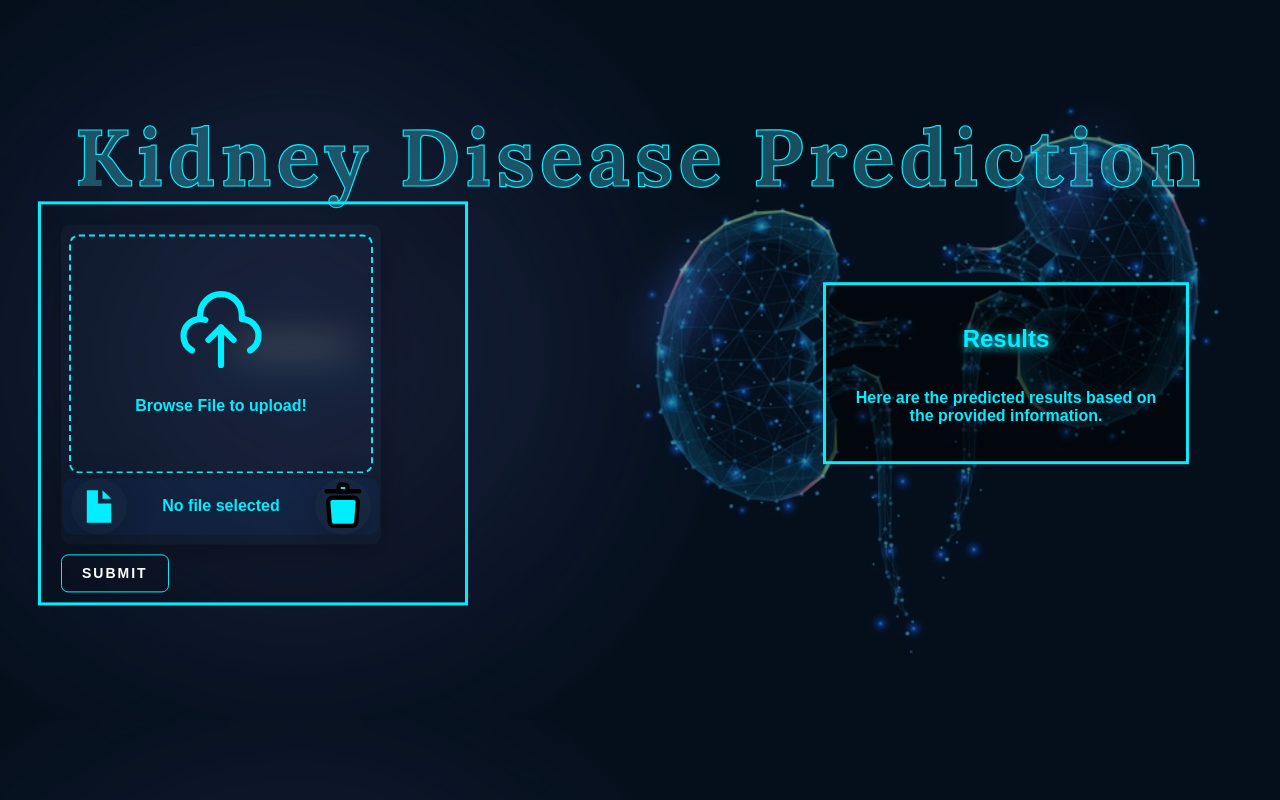
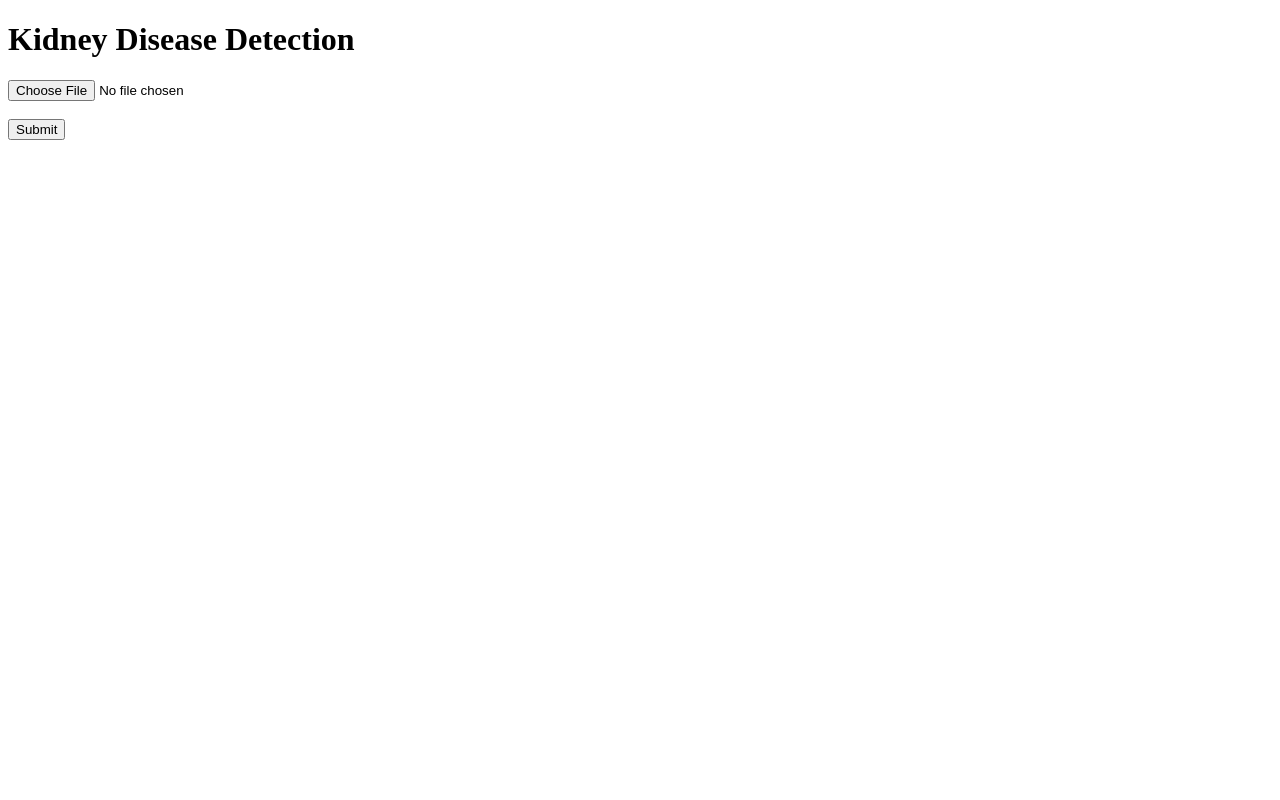
Before and after one commit to narsinhakolekar/OpenHealth, a Flask app: page /kidney in a window 1280 px wide. Run offline with Flask 3, Linux system fonts and the light colour scheme.

Commit message:
Kidney Flask UI Update

```diff
--- a/app.py
+++ b/app.py
@@ -2,11 +2,13 @@ import warnings
 warnings.simplefilter('ignore')
 
 import os
+import cv2
 import sys
 import pickle
 import subprocess
 import numpy as np
 from PIL import Image
+from werkzeug.utils import secure_filename
 from tensorflow.keras.models import load_model
 from src.utils import gen_from_image, gen_from_text
 from flask import Flask, render_template,request,redirect,url_for
@@ -14,6 +16,7 @@ from src.Multi_Disease_System.Parkinsons_Disease_Prediction.pipelines.Prediction
 from src.Multi_Disease_System.Breast_Cancer_Prediction.pipelines.Prediction_pipeline import BCancer_Data, PredictBCancer
 from src.Multi_Disease_System.Heart_Disease_Prediction.pipelines.Prediction_pipeline import CustomData, PredictPipeline
 brain_model = load_model('Artifacts\Brain_Tumour\BrainModel.h5')
+kidney_model = load_model('Artifacts\Kidney_Disease\Kidney_Model.h5')
 
 app = Flask(__name__)
 
@@ -150,12 +153,31 @@ def heart():
             return render_template("error.html")
     return render_template("heart.html")
 
-@app.route('/kidney')
+@app.route('/kidney', methods=['GET', 'POST'])
 def kidney():
-    try:
-        return render_template('kidney.html')
-    except:
-        return render_template('error.html')
+    if request.method == 'POST':
+        try:
+            class_labels = {0: 'Cyst', 1: 'Normal', 2: 'Stone', 3: 'Tumor'}
+            file = request.files['file']
+            if file.filename == '':
+                return render_template('error.html', message='No file selected')
+
+            file_path = 'temp.jpg'
+            file.save(file_path)
+
+            img = cv2.imread(file_path)
+            img = cv2.resize(img, (150, 150))
+            img = img / 255.0
+            img = np.expand_dims(img, axis=0)
+
+            # Make predictions using the loaded model
+            predictions = kidney_model.predict(img)
+            prediction_label = class_labels[np.argmax(predictions)]
+            os.remove(file_path)
+            return render_template('kidney.html', prediction=prediction_label)
+        except Exception as e:
+            return render_template('error.html', message=str(e))
+    return render_template('kidney.html')
 
 @app.route('/liver')
 def liver():
--- a/requirements.txt
+++ b/requirements.txt
@@ -12,5 +12,5 @@ google.generativeai
 python-dotenv
 streamlit
 tensorflow
-
+opencv-python
 -e .
--- a/templates/kidney.html
+++ b/templates/kidney.html
@@ -1,142 +1,22 @@
 <!DOCTYPE html>
-<html>
-  <head>
-    <meta charset="UTF-8" />
-    <meta name="viewport" content="width=device-width, initial-scale=1" />
-    <link rel="stylesheet" href="../static/css/upload.css" />
-    <link
-      rel="stylesheet"
-      href="https://cdnjs.cloudflare.com/ajax/libs/font-awesome/4.7.0/css/font-awesome.min.css"
-    />
-    <style>
-      body {
-        margin: 0;
-        padding: 0;
-        background-image: url(../static/images/kidney.jpeg);
-        background-size: cover;
-        font-family: Arial, sans-serif;
-      }
-    </style>
-    <title>Kidney Upload Form</title>
-  </head>
-  <body>
-    <div class="overlay"></div>
-    <div class="patterns">
-      <svg width="100%" height="100%">
-        <defs>
-          <pattern
-            id="polka-dots"
-            x="0"
-            y="0"
-            width="100"
-            height="100"
-            patternUnits="userSpaceOnUse"
-          ></pattern>
-          <style>
-            @import url("https://fonts.googleapis.com/css?  family=Lora:400,400i,700,700i");
-          </style>
-        </defs>
+<html lang="en">
+<head>
+    <meta charset="UTF-8">
+    <meta name="viewport" content="width=device-width, initial-scale=1.0">
+    <title>Kidney Disease Detection</title>
+</head>
+<body>
+    <h1>Kidney Disease Detection</h1>
+    <form action="/kidney" method="post" enctype="multipart/form-data">
+        <input type="file" name="file" accept="image/*" required>
+        <br><br>
+        <button type="submit">Submit</button>
+    </form>
 
-        <rect
-          x="0"
-          y="0"
-          width="100%"
-          height="100%"
-          fill="url(#polka-dots)"
-        ></rect>
-
-        <text x="50%" y="60%" text-anchor="middle">
-          Kidney Disease Prediction
-        </text>
-      </svg>
-    </div>
-    <div class="bg-text">
-      <div class="container">
-        <div class="header">
-          <button id="customButton">
-            <svg
-              viewBox="0 0 24 24"
-              fill="none"
-              xmlns="http://www.w3.org/2000/svg"
-            >
-              <g id="SVGRepo_bgCarrier" stroke-width="0"></g>
-              <g
-                id="SVGRepo_tracerCarrier"
-                stroke-linecap="round"
-                stroke-linejoin="round"
-              ></g>
-              <g id="SVGRepo_iconCarrier">
-                <path
-                  d="M7 10V9C7 6.23858 9.23858 4 12 4C14.7614 4 17 6.23858 17 9V10C19.2091 10 21 11.7909 21 14C21 15.4806 20.1956 16.8084 19 17.5M7 10C4.79086 10 3 11.7909 3 14C3 15.4806 3.8044 16.8084 5 17.5M7 10C7.43285 10 7.84965 10.0688 8.24006 10.1959M12 12V21M12 12L15 15M12 12L9 15"
-                  stroke="#0ef"
-                  stroke-width="1.5"
-                  stroke-linecap="round"
-                  stroke-linejoin="round"
-                ></path>
-              </g>
-            </svg>
-          </button>
-          <p>Browse File to upload!</p>
-        </div>
-        <label for="file" class="footer">
-          <svg
-            fill="#0ef"
-            viewBox="0 0 32 32"
-            xmlns="http://www.w3.org/2000/svg"
-          >
-            <g id="SVGRepo_bgCarrier" stroke-width="0"></g>
-            <g
-              id="SVGRepo_tracerCarrier"
-              stroke-linecap="round"
-              stroke-linejoin="round"
-            ></g>
-            <g id="SVGRepo_iconCarrier">
-              <path d="M15.331 6H8.5v20h15V14.154h-8.169z"></path>
-              <path d="M18.153 6h-.009v5.342H23.5v-.002z"></path>
-            </g>
-          </svg>
-          <p>No file selected</p>
-          <svg
-            class="delete-button"
-            viewBox="0 0 24 24"
-            fill="none"
-            xmlns="http://www.w3.org/2000/svg"
-          >
-            <g id="SVGRepo_bgCarrier" stroke-width="0"></g>
-            <g
-              id="SVGRepo_tracerCarrier"
-              stroke-linecap="round"
-              stroke-linejoin="round"
-            ></g>
-            <g id="SVGRepo_iconCarrier">
-              <path
-                d="M5.16565 10.1534C5.07629 8.99181 5.99473 8 7.15975 8H16.8402C18.0053 8 18.9237 8.9918 18.8344 10.1534L18.142 19.1534C18.0619 20.1954 17.193 21 16.1479 21H7.85206C6.80699 21 5.93811 20.1954 5.85795 19.1534L5.16565 10.1534Z"
-                stroke="#000000"
-                stroke-width="2"
-              ></path>
-              <path
-                d="M19.5 5H4.5"
-                stroke="#000000"
-                stroke-width="2"
-                stroke-linecap="round"
-              ></path>
-              <path
-                d="M10 3C10 2.44772 10.4477 2 11 2H13C13.5523 2 14 2.44772 14 3V5H10V3Z"
-                stroke="#000000"
-                stroke-width="2"
-              ></path>
-            </g>
-          </svg>
-        </label>
-      </div>
-      <input id="file" type="file" />
-      <button type="submit" id="submitButton">Submit</button>
-    </div>
-
-    <div class="bg-text1">
-      <h2>Results</h2>
-      <p>Here are the predicted results based on the provided information.</p>
-    </div>
-    <script src="../static/js/upload.js"></script>
-  </body>
+    <!-- Display results -->
+    {% if prediction %}
+        <h2>Result</h2>
+        <p>Prediction: {{ prediction }}</p>
+    {% endif %}
+</body>
 </html>
```
